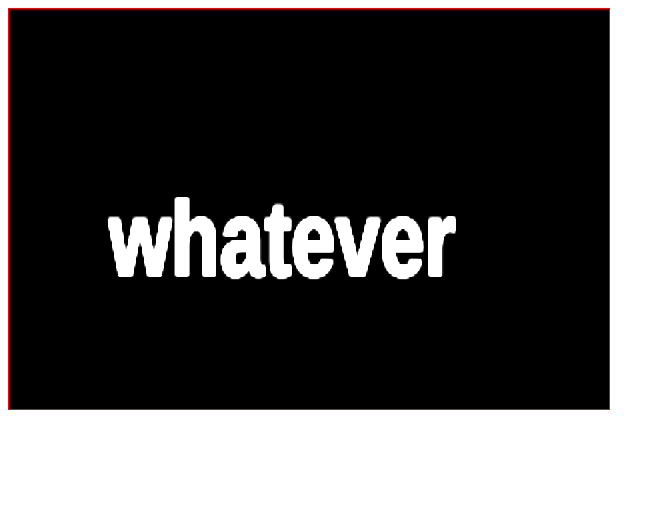
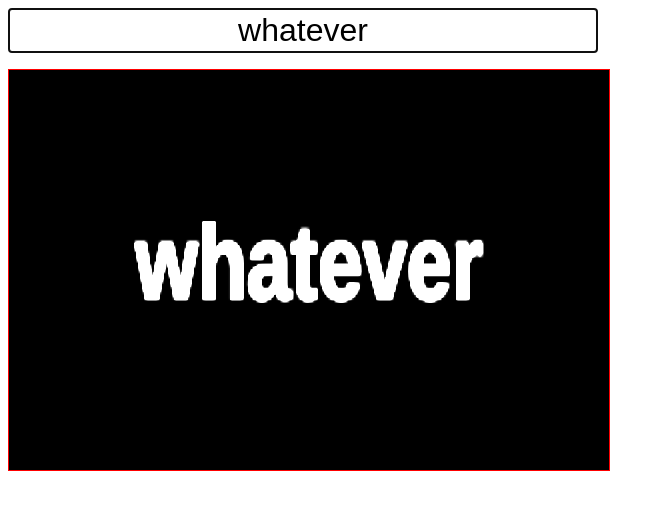
Before and after one commit to hankyates-daptiv/hackday_webgl, a website: page index.html in a window 1280 px wide. Shown: the whole page, without its empty margins (0-665 px from the left). Drawn offline with Linux system fonts and the light colour scheme; animation ran at ten frames a second.

Commit message:
centered text and added input box interaction

```diff
--- a/index.html
+++ b/index.html
@@ -5,6 +5,10 @@
 </head>
 
 <body>
+
+<p>
+  <input id="textInput" type="text" value="whatever" autofocus="" style="width: 590px; border: 2px solid #000; padding: 2px 3px; font-size: 2em; text-align: center">
+</p>
 
 <canvas id="viewport" width="600" height="400" style="border: 1px solid red;"></canvas>
 
--- a/index.js
+++ b/index.js
@@ -4,7 +4,11 @@ var makeCanvas = function (txt) {
 
         ctx.font = 'bold 40px Helvetica';
         ctx.fillStyle = '#000';
-        ctx.fillText(txt, 50, 100);
+        ctx.textAlign = "center";
+        ctx.textBaseline = "middle";
+
+        ctx.fillText(txt, ctx.canvas.width/2, ctx.canvas.height/2);
+
 
         return textCanvas;
     },
@@ -16,7 +20,7 @@ for (var i = 0; i < text.length; i++) {
     textArr[i] = new makeCanvas(text[i]);
 }
 
-Glsl({
+var glsl = Glsl({
     canvas: document.getElementById('viewport'),
     fragment: document.getElementById('fragment').textContent,
     variables: {
@@ -26,4 +30,16 @@ Glsl({
     update: function (time, delta) {
         this.set("time", time);
     }
-}).start();
+})
+
+ document.getElementById("textInput")
+    .addEventListener("keyup", function () {
+        var ctx = tmpTxt.getContext('2d');
+        ctx.clearRect(0,0,ctx.canvas.width,ctx.canvas.height);
+        ctx.textAlign = "center";
+        ctx.textBaseline = "middle";
+        ctx.fillText(this.value,ctx.canvas.width/2, ctx.canvas.height/2);
+        glsl.sync("text");
+      }, false);
+
+glsl.start();
```
